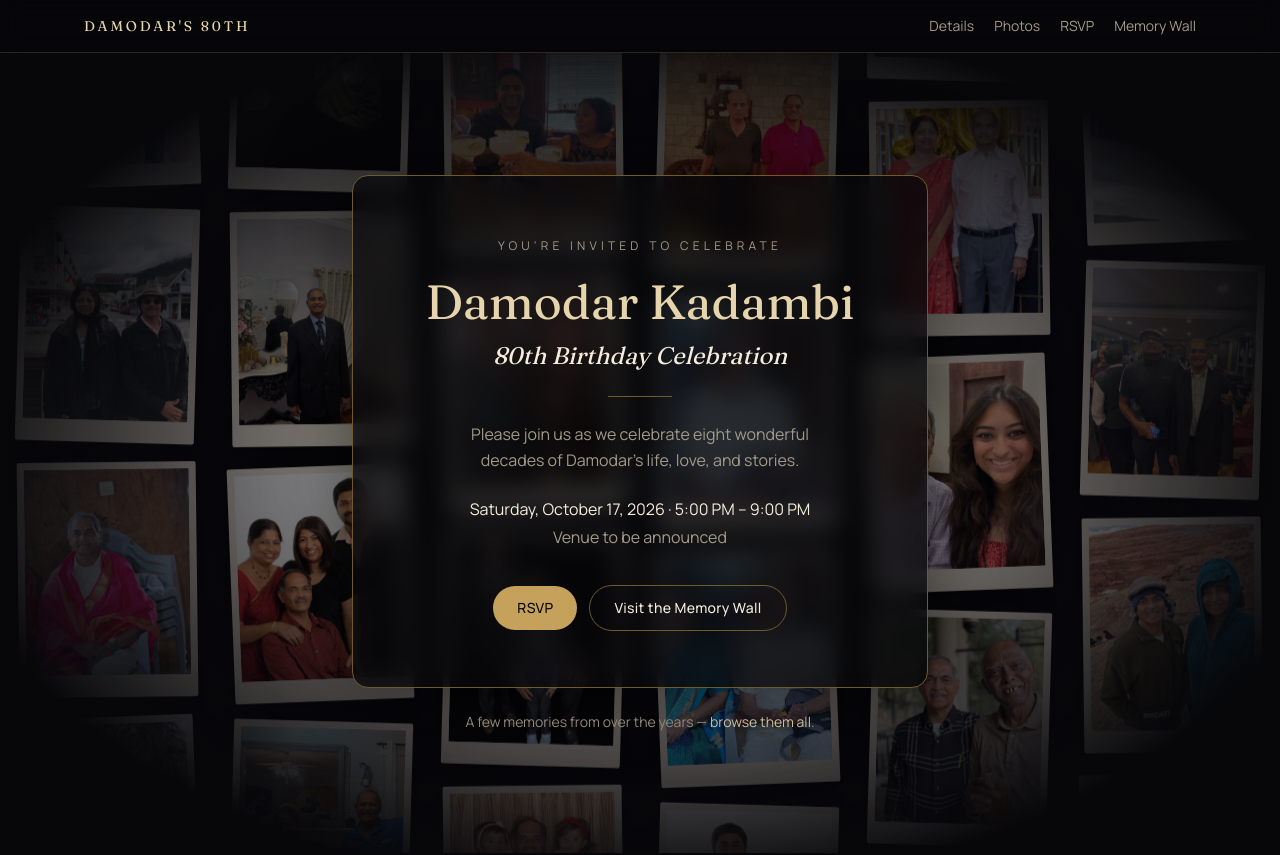
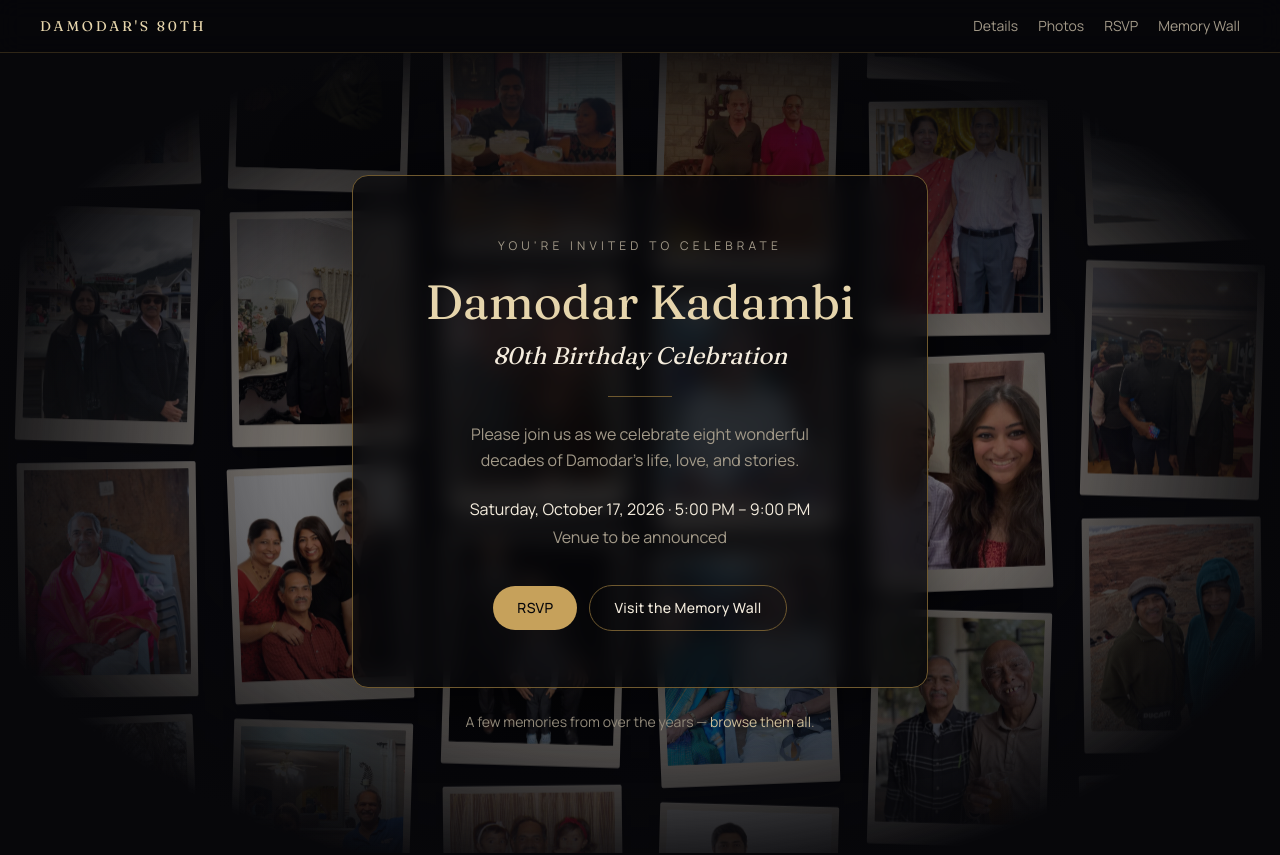
Before and after one commit to anjaliskadur/thathas-80th, a Next.js app: page / in a window 1280 px wide. Shown: the top 855 px of the page. Built offline with nearby package versions, Linux system fonts and the light colour scheme; no server answers; the database is empty.

Commit message:
Update SiteHeader component for improved layout responsiveness and styling consistency

```diff
--- a/src/components/layout/site-header.tsx
+++ b/src/components/layout/site-header.tsx
@@ -4,7 +4,7 @@ import { siteConfig } from "@/lib/site-config";
 export function SiteHeader() {
   return (
     <header className="sticky top-0 z-30 border-b border-[var(--color-gold-dim)]/40 bg-[var(--color-ink)]/85 backdrop-blur-md">
-      <div className="mx-auto flex max-w-6xl items-center justify-between px-5 py-4">
+      <div className="flex w-full items-center justify-between px-5 py-4 sm:px-8 lg:px-10">
         <Link
           href="/"
           className="font-[family-name:var(--font-display)] text-sm tracking-[0.2em] text-[var(--color-gold-soft)] uppercase"
```
